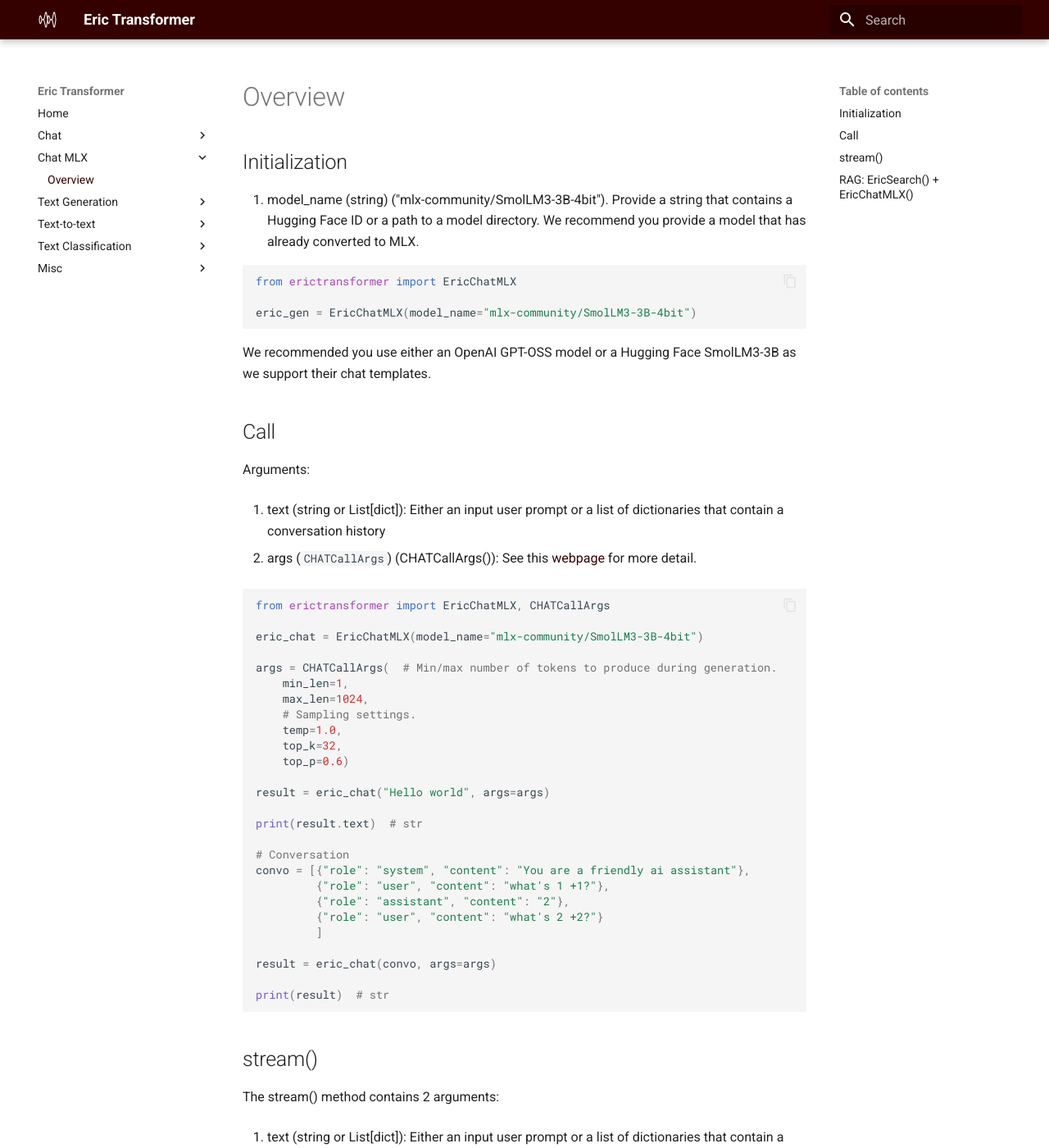
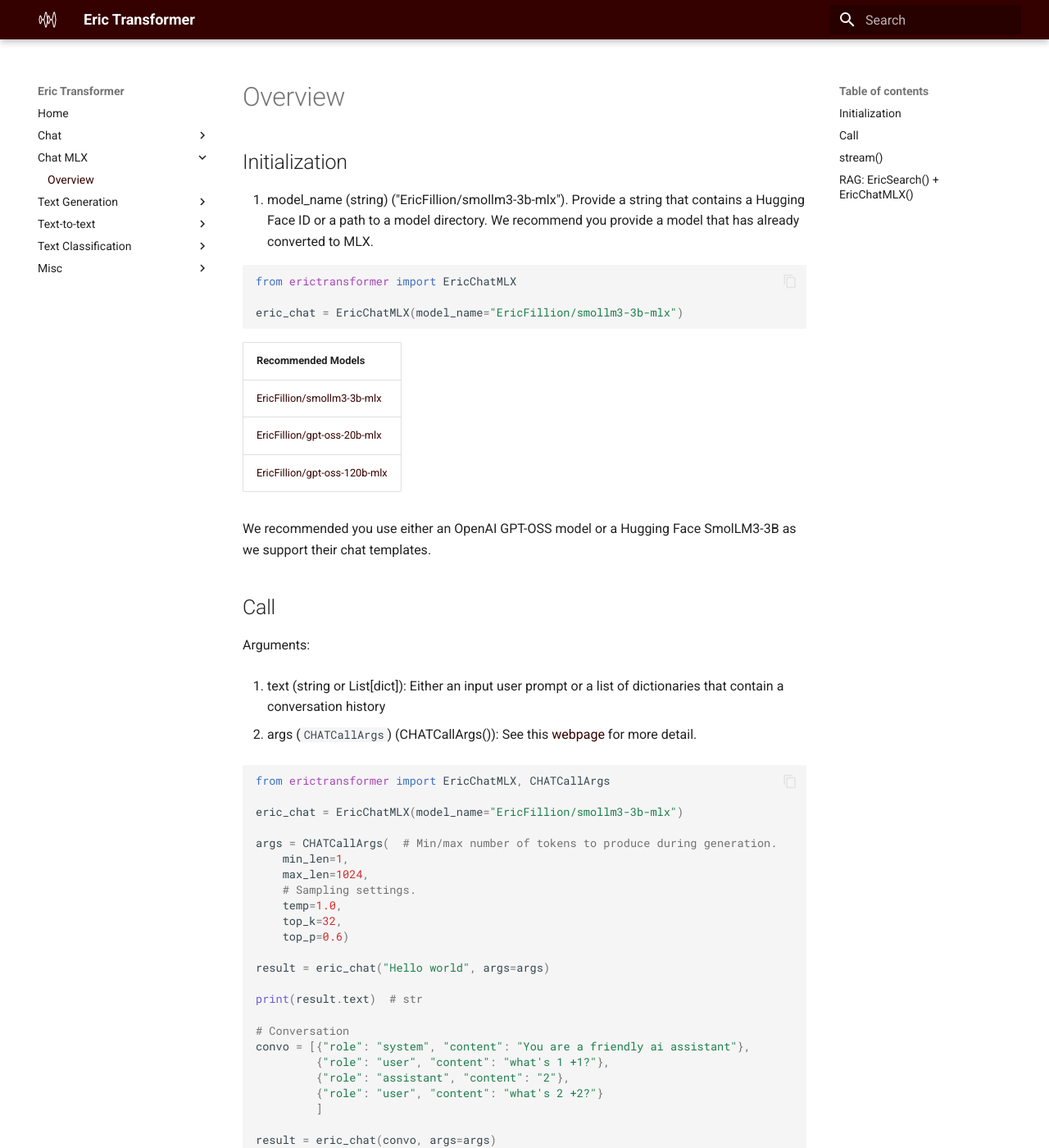
Before and after one commit to EricFillion/erictransformer, an MkDocs documentation site: the page built from docs/docs/chat-mlx/index.md, in a window 1280 px wide and 1400 px high. Shown: the whole window at 82% size. Built offline with MkDocs 1.6.1 and Material for MkDocs 9.7.7, drawn with Linux system fonts in a browser that asks for light colours; some of the changed text lies outside the part shown.

Commit message:
Update default mlx model

````diff
--- a/docs/docs/chat-mlx/index.md
+++ b/docs/docs/chat-mlx/index.md
@@ -1,13 +1,21 @@
 
 ## Initialization
 
-1. model_name (string) ("mlx-community/SmolLM3-3B-4bit").  Provide a string that contains a Hugging Face ID or a path to a model directory. We recommend you provide a model that has already converted to MLX.
+1. model_name (string) ("EricFillion/smollm3-3b-mlx").  Provide a string that contains a Hugging Face ID or a path to a model directory. We recommend you provide a model that has already converted to MLX.
 
 ```python
 from erictransformer import EricChatMLX
 
-eric_gen = EricChatMLX(model_name="mlx-community/SmolLM3-3B-4bit")
+eric_chat = EricChatMLX(model_name="EricFillion/smollm3-3b-mlx")
 ```
+
+| Recommended Models                                                                  |
+|-------------------------------------------------------------------------------------|
+| [EricFillion/smollm3-3b-mlx](https://huggingface.co/EricFillion/smollm3-3b-mlx)     |
+| [EricFillion/gpt-oss-20b-mlx](https://huggingface.co/EricFillion/gpt-oss-20b-mlx)   |
+| [EricFillion/gpt-oss-120b-mlx](https://huggingface.co/EricFillion/gpt-oss-120b-mlx) |
+
+
 
 We recommended you use either an OpenAI GPT-OSS model or a Hugging Face SmolLM3-3B as we support their chat templates.
 
@@ -23,7 +31,7 @@
 
 from erictransformer import EricChatMLX, CHATCallArgs
 
-eric_chat = EricChatMLX(model_name="mlx-community/SmolLM3-3B-4bit")
+eric_chat = EricChatMLX(model_name="EricFillion/smollm3-3b-mlx")
 
 args = CHATCallArgs(  # Min/max number of tokens to produce during generation.
     min_len=1,
@@ -63,7 +71,7 @@
 
 from erictransformer import EricChatMLX, CHATCallArgs
 
-eric_chat = EricChatMLX(model_name="mlx-community/SmolLM3-3B-4bit")
+eric_chat = EricChatMLX(model_name="EricFillion/smollm3-3b-mlx")
 
 args = CHATCallArgs(  # Min/max number of tokens to produce during generation.
     min_len=1,
````
Also changed, not shown: 2 other files.
